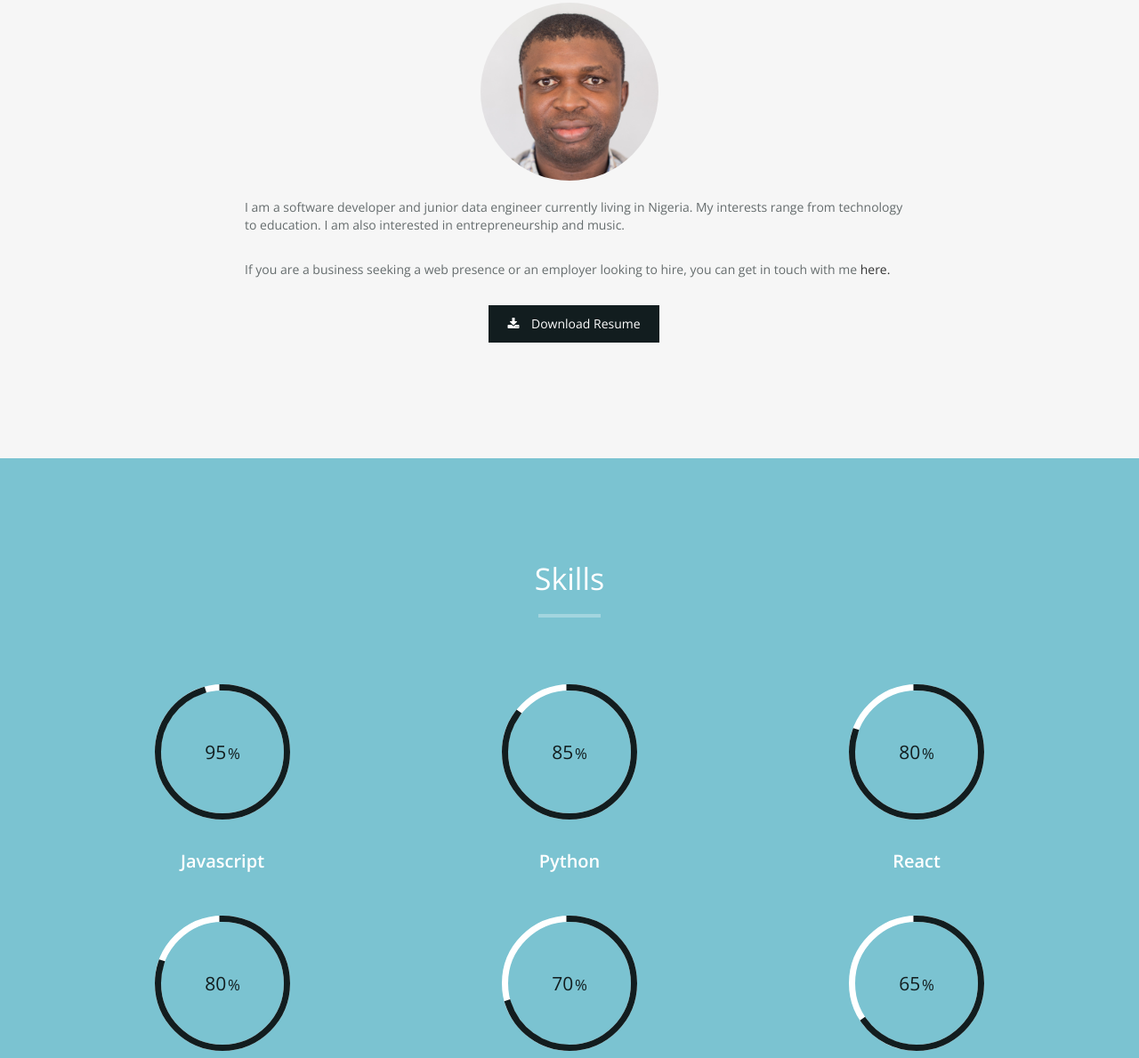
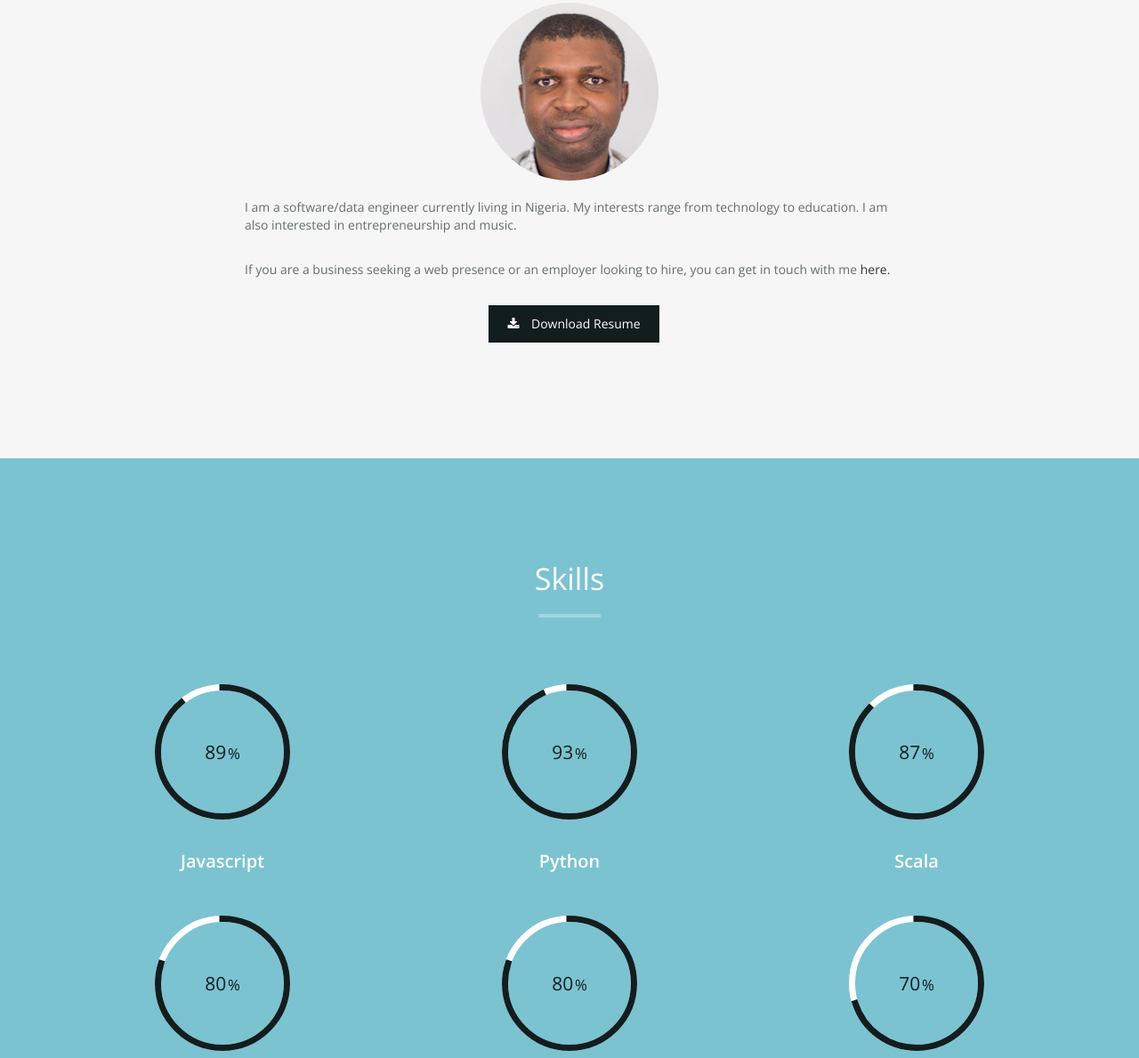
Before and after one commit to obinnaeye/portfolio, a plain HTML site: page index.html in a window 1280 px wide. Shown: the part 891-2080 px from the top of the page at 89% size. Drawn offline with nearby package versions, Linux system fonts and the light colour scheme.

Commit message:
Add new skill.

```diff
--- a/index.html
+++ b/index.html
@@ -82,7 +82,7 @@
       <div class="col-md-12 text-center"><img src="img/about.jpg" class="img-responsive"></div>
       <div class="col-md-8 col-md-offset-2">
         <div class="about-text">
-          <p>I am a software developer and junior data engineer currently living in Nigeria. My interests range from technology to education. I am also interested in entrepreneurship and music.</p>
+          <p>I am a software/data engineer currently living in Nigeria. My interests range from technology to education. I am also interested in entrepreneurship and music.</p>
           <p>If you are a business seeking a web presence or an employer looking to hire, you can get in touch with me <a href="#contact" >here.</a></p>
           <p class="text-center"><a class="btn btn-primary" href="files/Nnenanya-Obinna-Resume.pdf" download><i class="fa fa-download"></i> Download Resume</a></p>
         </div>
@@ -98,11 +98,14 @@
       <hr>
     </div>
     <div class="row">
-      <div class="col-md-4 col-sm-6 skill"> <span class="chart" data-percent="95"> <span class="percent">95</span> </span>
+      <div class="col-md-4 col-sm-6 skill"> <span class="chart" data-percent="89"> <span class="percent">89</span> </span>
         <h4>Javascript</h4>
       </div>
-      <div class="col-md-4 col-sm-6 skill"> <span class="chart" data-percent="85"> <span class="percent">85</span> </span>
+      <div class="col-md-4 col-sm-6 skill"> <span class="chart" data-percent="93"> <span class="percent">93</span> </span>
         <h4>Python</h4>
+      </div>
+      <div class="col-md-4 col-sm-6 skill"> <span class="chart" data-percent="87"> <span class="percent">87</span> </span>
+        <h4>Scala</h4>
       </div>
       <div class="col-md-4 col-sm-6 skill"> <span class="chart" data-percent="80"> <span class="percent">80</span> </span>
         <h4>React</h4>
@@ -153,7 +156,7 @@
         </div>
         <div class="col-sm-6 col-md-3 col-lg-3 web">
           <div class="portfolio-item">
-            <div class="hover-bg"> <a href="img/portfolio/02-large.jpg" title="Project description" rel="prettyPhoto">
+            <div class="hover-bg"> <a href="https://codepen.io/obinnaeye/full/Vjoqzj" title="Project description" rel="prettyPhoto">
               <div class="hover-text">
                 <h4>Javascript Calculator</h4>
                 <small>App Development</small> </div>
```
